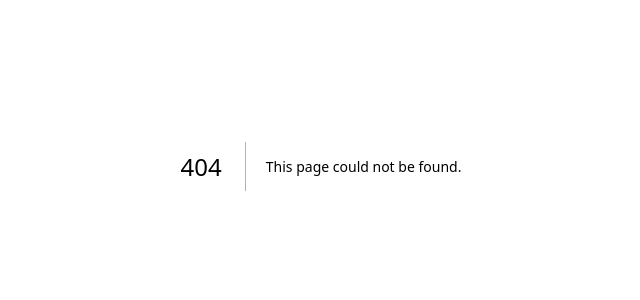
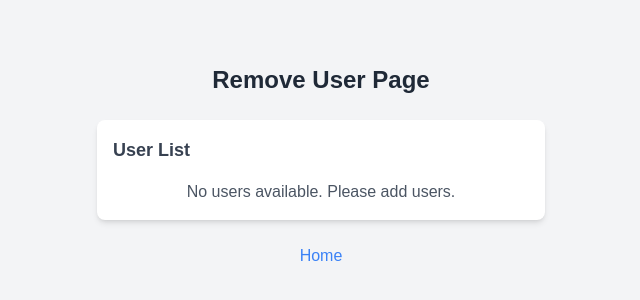
Before and after one commit to sadekur/toolkit-app, a Next.js app: page /removeUser in a window 1280 px wide. Before the commit this address had no page. Shown: the part 234-534 px from the top of the page, without its empty margins (319-959 px from the left). Built offline with nearby package versions, Linux system fonts and the light colour scheme.

Commit message:
remove page create and user remove using dispatch

```diff
--- a/src/app/components/AddUsers.js
+++ b/src/app/components/AddUsers.js
@@ -2,6 +2,7 @@
 import React, { useState } from "react";
 import { AddUser } from "../redux/slice";
 import { useDispatch } from "react-redux";
+import Link from "next/link";
 
 function AddUsers() {
 	const [name, setName] = useState("");
@@ -27,6 +28,7 @@ function AddUsers() {
 					className="w-full bg-blue-500 text-white font-semibold py-2 rounded-lg hover:bg-blue-600 transition duration-300">
 					Add User
 				</button>
+				<Link href="/removeUser" className="text-blue-500 hover:text-blue-700 mt-4">Remove User</Link>
 			</div>
 		</div>
 	);
--- /dev/null
+++ b/src/app/removeUser/page.js
@@ -0,0 +1,50 @@
+"use client";
+import Link from "next/link";
+import React from "react";
+import { useDispatch, useSelector } from "react-redux";
+import { removeUser } from "../redux/slice";
+
+export default function Page() {
+  const userData = useSelector((data) => data.users);
+  const dispatch = useDispatch();
+
+  return (
+    <>
+      <div className="min-h-screen flex flex-col items-center justify-center bg-gray-100 p-4">
+        <h1 className="text-2xl font-bold text-gray-800 mb-6">
+          Remove User Page
+        </h1>
+        <div className="w-full max-w-md bg-white rounded-lg shadow-md p-4">
+          <h2 className="text-lg font-semibold text-gray-700 mb-4">
+            User List
+          </h2>
+          {userData && userData.length > 0 ? (
+            <ul className="space-y-2">
+              {userData.map((user) => (
+                <li
+                  key={user.id}
+                  className="flex justify-between items-center p-2 border rounded-md shadow-sm bg-gray-50 hover:bg-gray-100"
+                >
+                  <span className="text-gray-700 font-medium">{user.name}</span>
+                  <button onClick={() => dispatch(removeUser(user.id))} className="text-red-500 hover:text-red-700 text-sm font-semibold">
+                    Remove
+                  </button>
+                </li>
+              ))}
+            </ul>
+          ) : (
+            <p className="text-gray-600 text-center">
+              No users available. Please add users.
+            </p>
+          )}
+        </div>
+        <Link
+          href="/"
+          className="mt-6 inline-block text-blue-500 hover:text-blue-700 font-medium"
+        >
+          Home
+        </Link>
+      </div>
+    </>
+  );
+}
```
